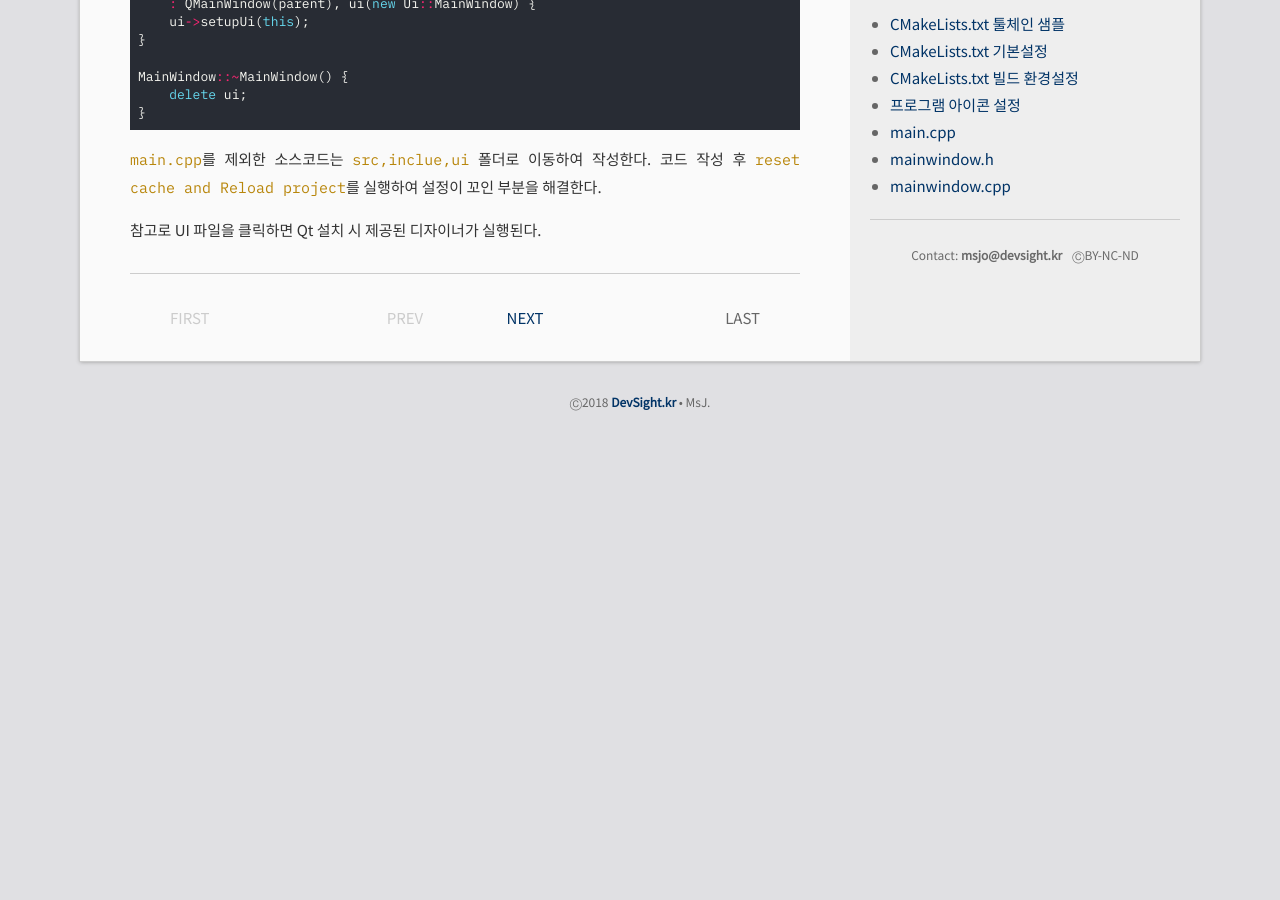
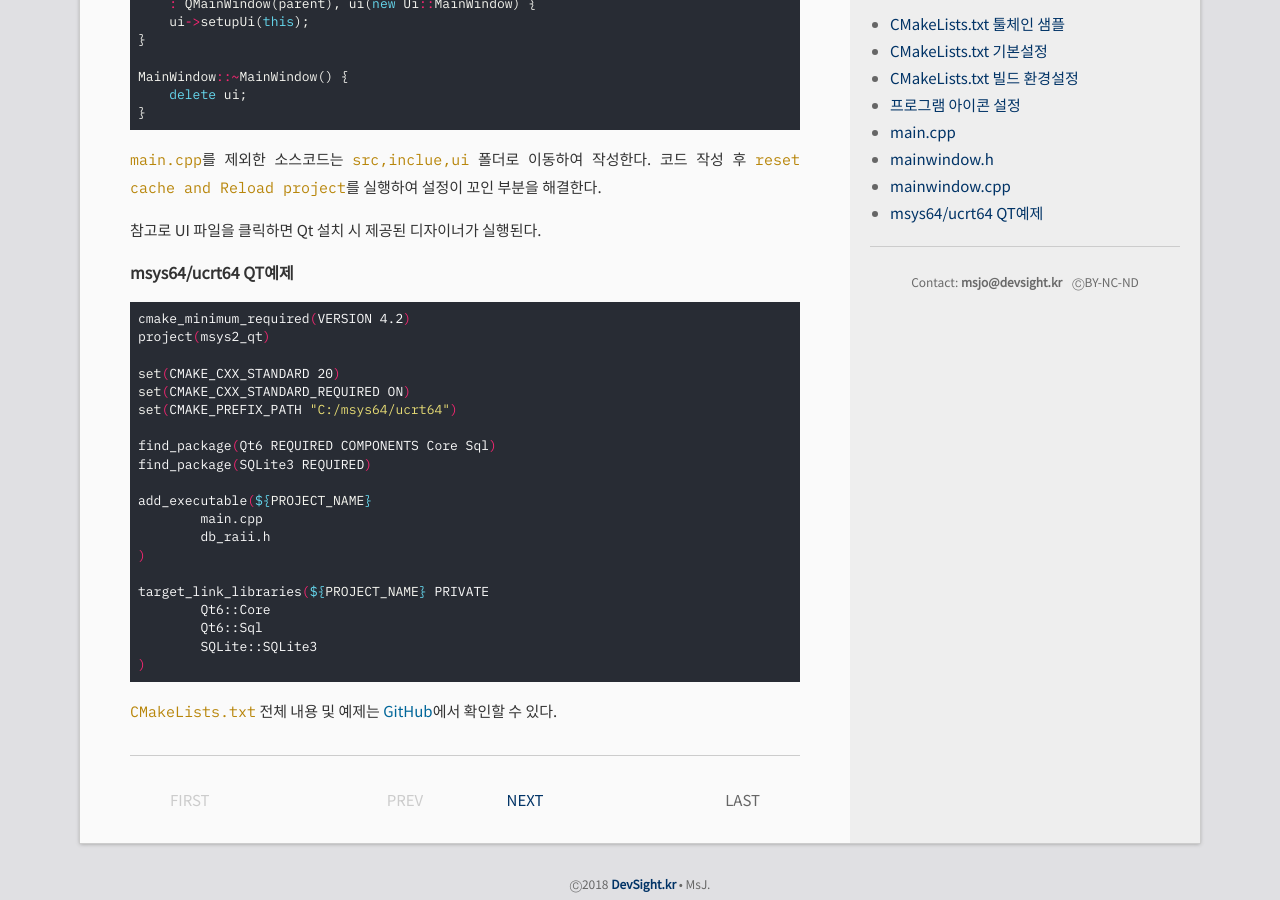
Before and after one commit to DebugJO/rustlang, a Jekyll site: the page built from _posts/2026-03-27-1.md, in a window 1280 px wide and 900 px high, scrolled down 4079 px. Built offline with Jekyll 4.4.1, drawn with Linux system fonts in a browser that asks for light colours; before the commit the page ends 4518 px from its top, so only the background shows below that.

Commit message:
CLion에서 Qt 개발환경 설정하기

````diff
--- a/_posts/2026-03-27-1.md
+++ b/_posts/2026-03-27-1.md
@@ -234,3 +234,29 @@ MainWindow::~MainWindow() {
 `main.cpp`를 제외한 소스코드는 `src,inclue,ui` 폴더로 이동하여 작성한다. 코드 작성 후 `reset cache and Reload project`를 실행하여 설정이 꼬인 부분을 해결한다.
 
 참고로 UI 파일을 클릭하면 Qt 설치 시 제공된 디자이너가 실행된다.
+
+###### msys64/ucrt64 QT예제
+
+```bash
+cmake_minimum_required(VERSION 4.2)
+project(msys2_qt)
+
+set(CMAKE_CXX_STANDARD 20)
+set(CMAKE_CXX_STANDARD_REQUIRED ON)
+set(CMAKE_PREFIX_PATH "C:/msys64/ucrt64")
+
+find_package(Qt6 REQUIRED COMPONENTS Core Sql)
+find_package(SQLite3 REQUIRED)
+
+add_executable(${PROJECT_NAME}
+        main.cpp
+        db_raii.h
+)
+
+target_link_libraries(${PROJECT_NAME} PRIVATE
+        Qt6::Core
+        Qt6::Sql
+        SQLite::SQLite3
+)
+```
+`CMakeLists.txt` 전체 내용 및 예제는 [GitHub](https://github.com/DebugJO/HelloWorldSample/tree/master/QT/msys2_qt)에서 확인할 수 있다.
````
